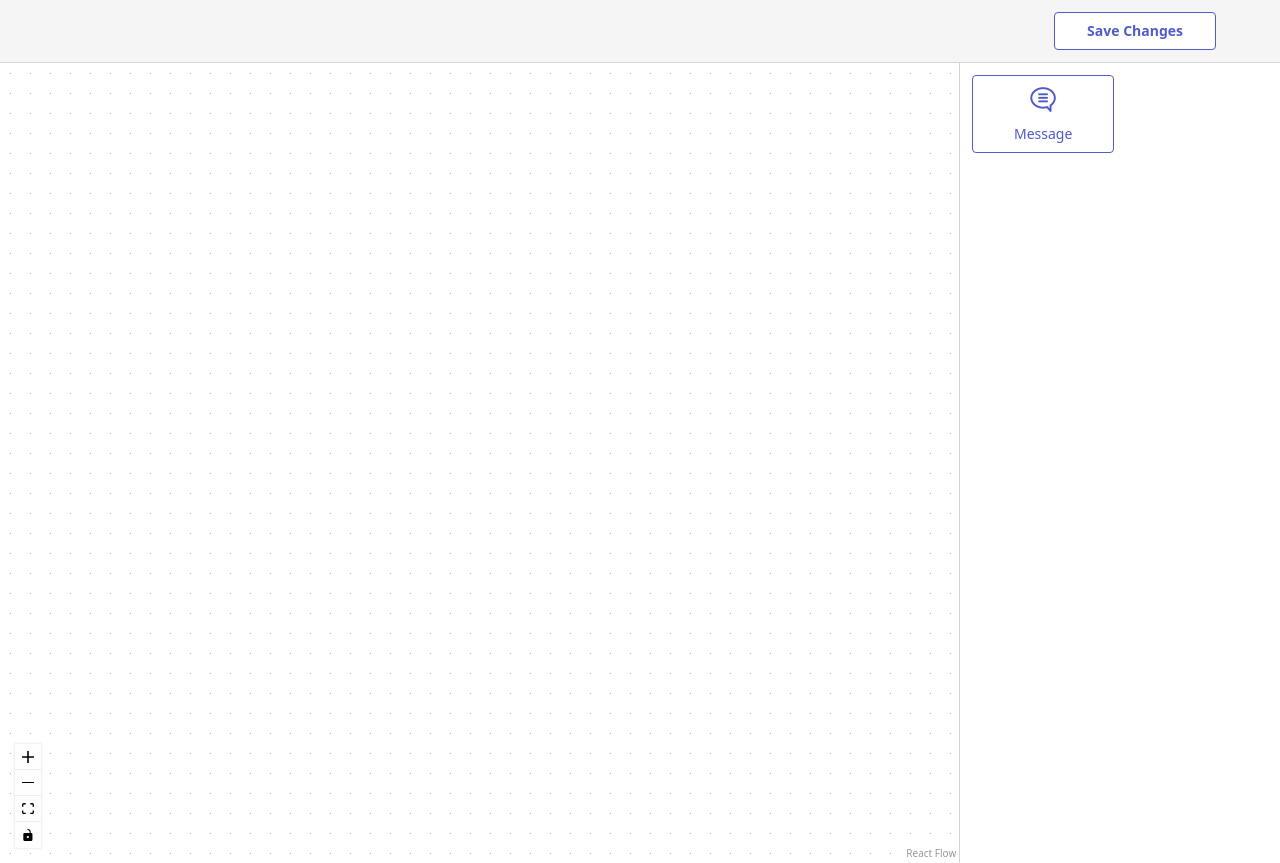
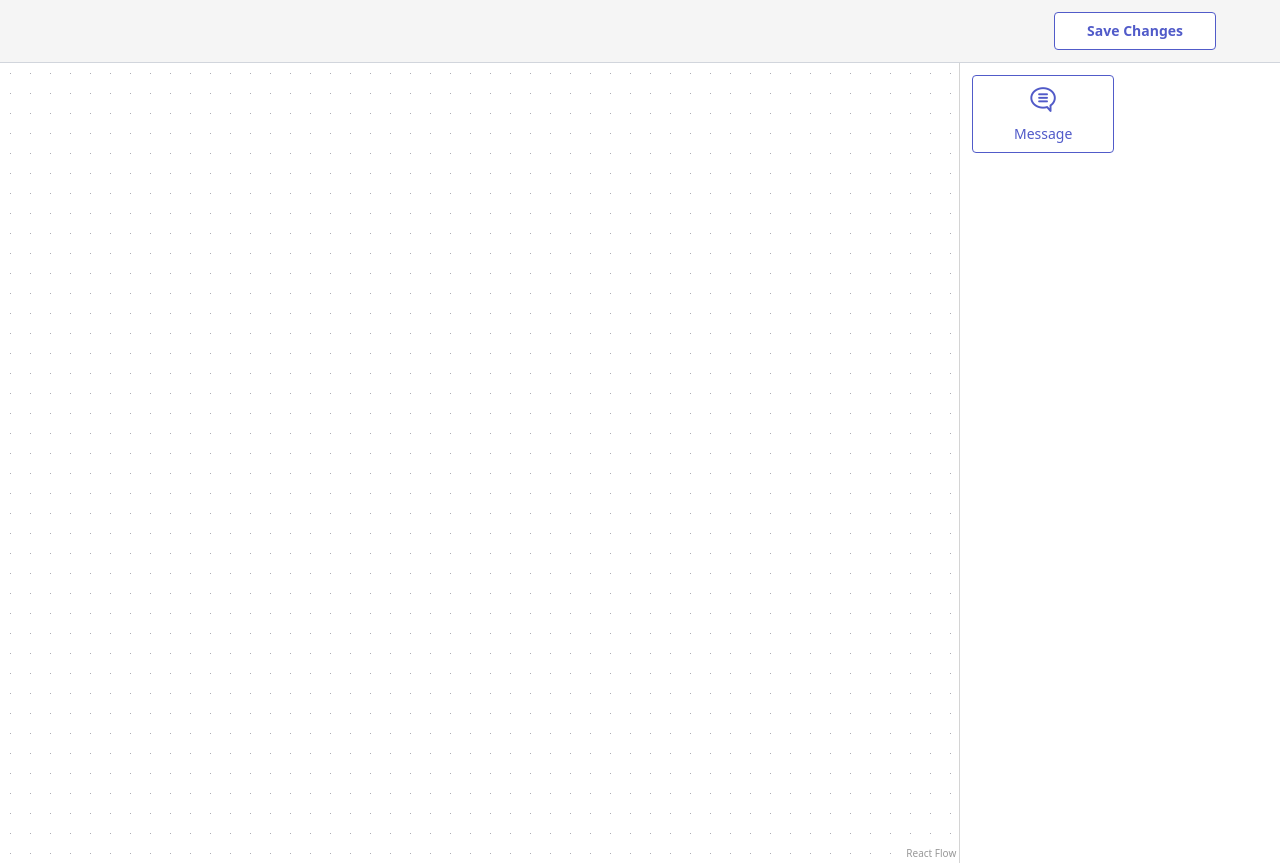
Before and after one commit to Pranav-Rustagi/chatbot-flow-builder, a React (Vite) app: page / in a window 1280 px wide. Built offline with nearby package versions, Linux system fonts and the light colour scheme.

Commit message:
Fixed lint issues, handled node delete case

```diff
--- a/src/App.tsx
+++ b/src/App.tsx
@@ -42,16 +42,6 @@ const App: React.FC = () => {
     const [toastType, setToastType] = useState<'error' | 'success'>('error');
     // State for the flow (nodes and edges)
     const [flow, setFlow] = useState<FlowType>({ nodes: [], edges: [] });
-
-    // Load flow from localStorage on initial mount
-    useEffect(() => {
-        const savedFlow = localStorage.getItem('chatbot-flow');
-        if (savedFlow) {
-            try {
-                setFlow(JSON.parse(savedFlow));
-            } catch {}
-        }
-    }, []);
 
     // Save handler: validates flow and persists to localStorage
     const handleSave = () => {
--- a/src/components/FlowPanel/index.tsx
+++ b/src/components/FlowPanel/index.tsx
@@ -1,7 +1,7 @@
 
 // FlowPanel: Main flow builder panel using React Flow
-import { Background, Controls, ReactFlow, Handle, Position, applyNodeChanges, useReactFlow, MarkerType } from "@xyflow/react";
-import React, { useCallback } from "react";
+import { Background, ReactFlow, Handle, Position, applyNodeChanges, useReactFlow, MarkerType, applyEdgeChanges } from "@xyflow/react";
+import React, { useCallback, useEffect, useMemo } from "react";
 
 
 // Type definitions for nodes, edges, and flow state
@@ -52,15 +52,14 @@ const MessageNode = ({ data, selected, dragging }: { data: { label: string; icon
 );
 
 
-// Register custom node types for React Flow
-const nodeTypes = {
-    message: MessageNode
-};
-
-
 // Main FlowPanel component: handles node/edge rendering, drag/drop, selection, and connection logic
 const FlowPanel: React.FC<FlowPanelProps> = ({ flow, setFlow, setSelectedNode }) => {
     const reactFlowInstance = useReactFlow();
+
+    // Register custom node types for React Flow
+    const nodeTypes = useMemo(() => ({
+        message: MessageNode
+    }), [MessageNode]);
 
     // Select node on click
     const onNodeClick = useCallback((_: any, node: any) => setSelectedNode(node.id), [setSelectedNode]);
@@ -79,7 +78,7 @@ const FlowPanel: React.FC<FlowPanelProps> = ({ flow, setFlow, setSelectedNode })
             id: `${type}-${Date.now()}`,
             type,
             position,
-            data: { label: `Message ${flow.nodes.length + 1}`, icon: "./message_node.png" }
+            data: { label: `Sample message`, icon: "./message_node.png" }
         };
         setFlow(f => ({ ...f, nodes: [...f.nodes, newNode] }));
     }, [setFlow, flow.nodes.length]);
@@ -94,6 +93,18 @@ const FlowPanel: React.FC<FlowPanelProps> = ({ flow, setFlow, setSelectedNode })
             height: 24
         }
     }));
+
+
+    // Load flow from localStorage on initial mount
+    useEffect(() => {
+        const savedFlow = localStorage.getItem('chatbot-flow');
+        if (savedFlow) {
+            try {
+                setFlow(JSON.parse(savedFlow));
+                reactFlowInstance.fitView({ maxZoom: 0.8 });
+            } catch { }
+        }
+    }, []);
 
     return (
         <div className="flex-3" style={{ height: '100vh' }} onDrop={onDrop} onDragOver={e => e.preventDefault()}>
@@ -122,10 +133,23 @@ const FlowPanel: React.FC<FlowPanelProps> = ({ flow, setFlow, setSelectedNode })
                         ...f,
                         nodes: applyNodeChanges(changes, f.nodes)
                     }));
+
+                    if (changes[0].type === "remove") {
+                        setSelectedNode(null);
+
+                        const nodeId = changes[0].id;
+
+                        setFlow(f => ({
+                            ...f,
+                            edges: f.edges.filter(edge => edge.source !== nodeId && edge.target !== nodeId)
+                        }));
+                    }
+                }}
+                onEdgesChange={changes => {
+                    console.log(changes);
                 }}
             >
                 <Background />
-                <Controls />
             </ReactFlow>
         </div>
     );
```
